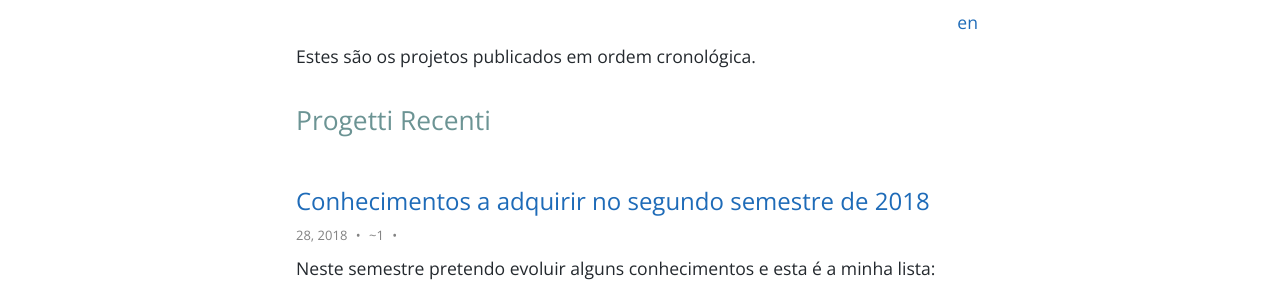
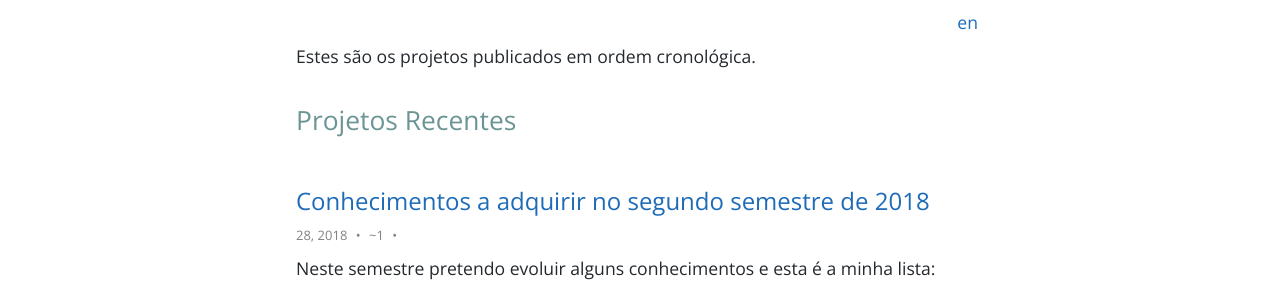
Before and after one commit to bredah/bredah.github.io, a Jekyll site: the page built from projects-pt.md, in a window 1280 px wide. Shown: the part 280-580 px from the top of the page. Built offline with Jekyll 4.4.1, drawn with Linux system fonts in a browser that asks for light colours.

Commit message:
Fixing the translation in more pages

```diff
--- a/projects-pt.md
+++ b/projects-pt.md
@@ -15,5 +15,5 @@ category: projects
 
 Estes são os projetos publicados em ordem cronológica.
 
-<h2>Progetti Recenti</h2>
+<h2>Projetos Recentes</h2>
 <div>&nbsp;</div>
```
